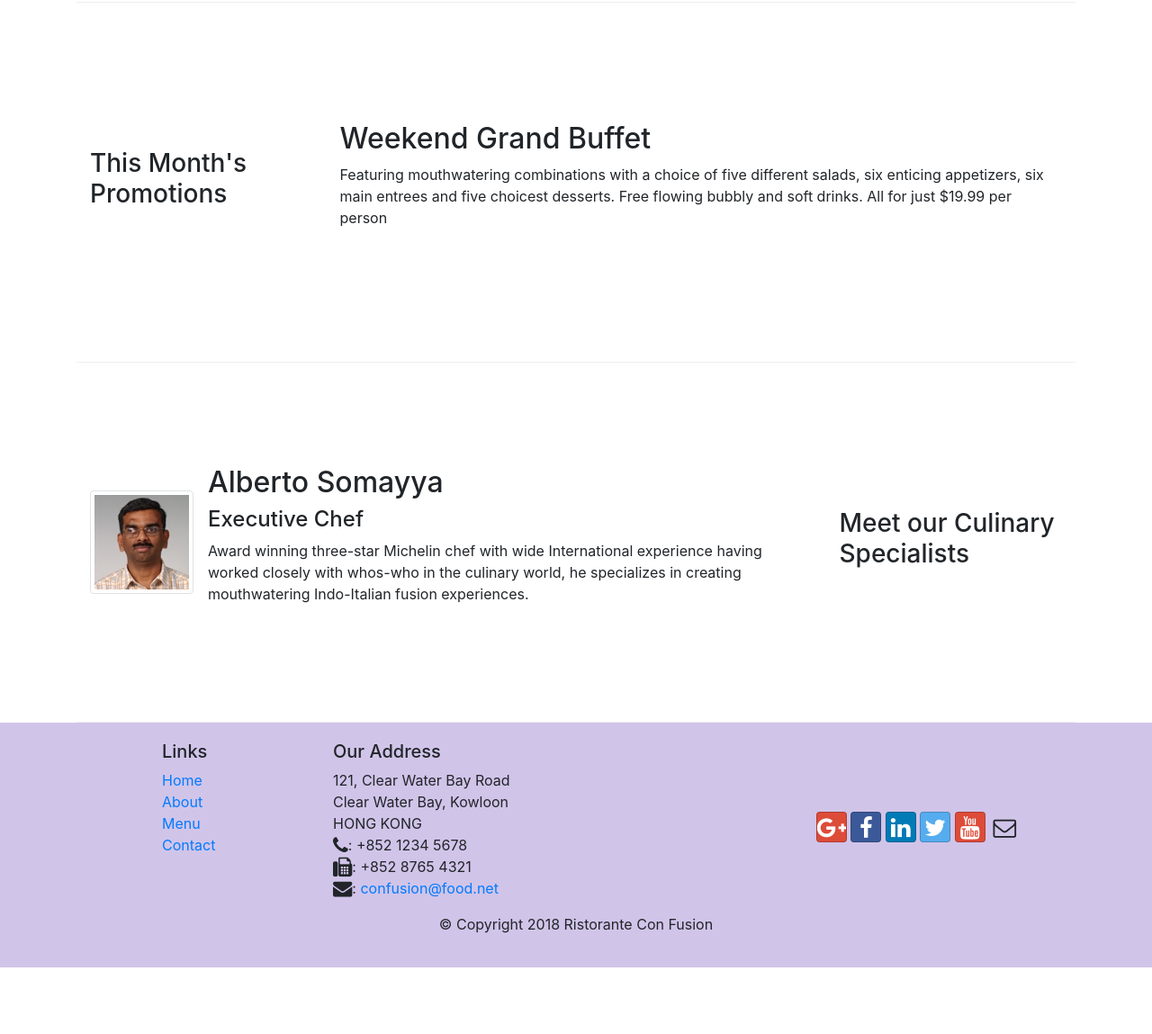
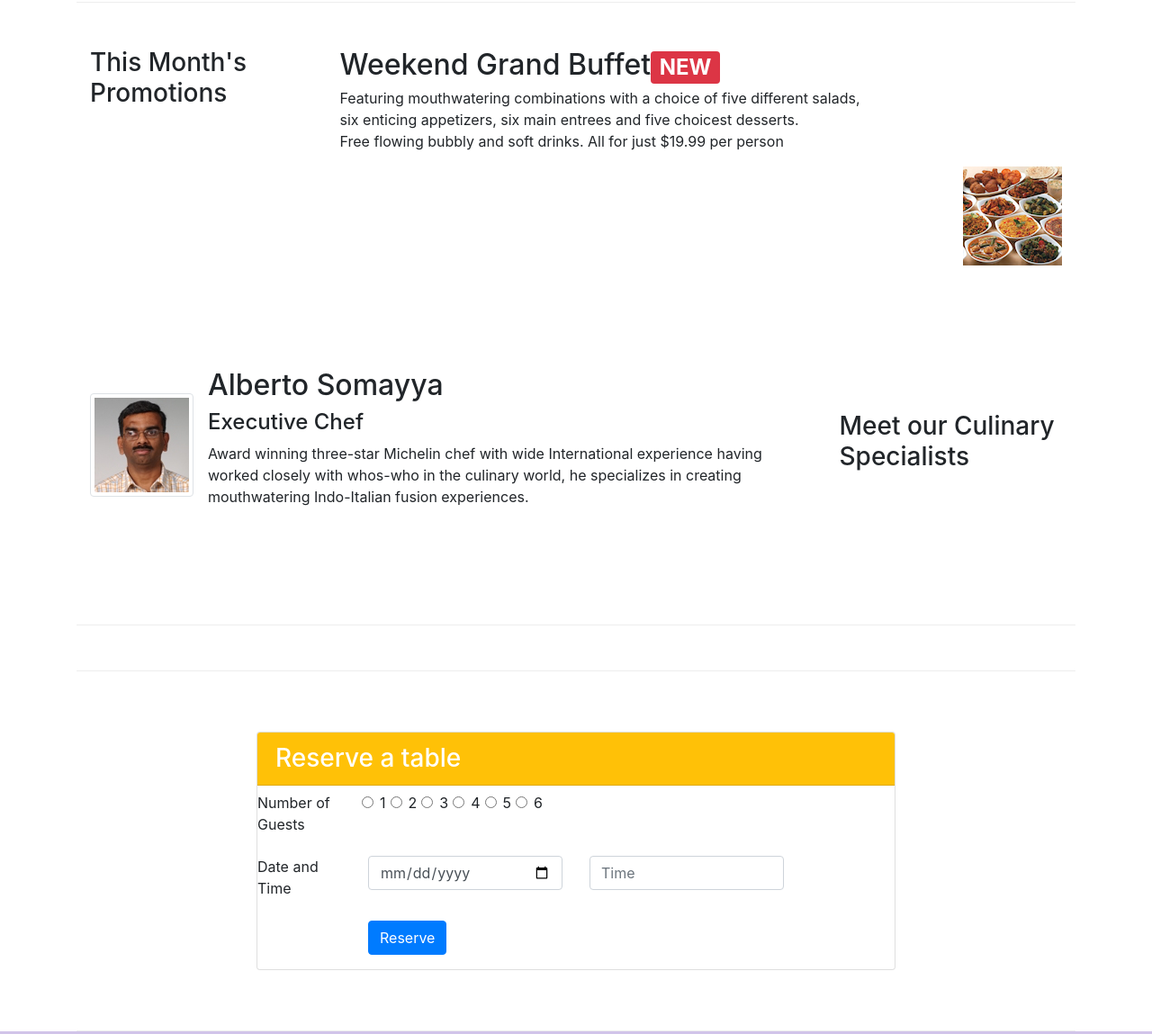
Before and after one commit to DanielK0707/coursera_bootstrap, a website: page conFusion/index.html in a window 1280 px wide. Shown: the part 731-1880 px from the top of the page at 90% size. Before the commit the page ends 1806 px from the top, so only its background shows below. Drawn offline with nearby package versions, Linux system fonts and the light colour scheme.

Commit message:
Assignment 2 (A bit fucked up)

```diff
--- a/conFusion/index.html
+++ b/conFusion/index.html
@@ -39,8 +39,9 @@
                     <h1>Ristorante con Fusion</h1>
                     <p>We take inspiration from the World's best cuisines, and create a unique fusion experience. Our lipsmacking creations will tickle your culinary senses!</p>
                 </div>
-                <div class="col-12 col-sm align-self-center">
+                <div class="col col-sm align-self-center" style="text-align: center;">
                     <img src="img/logo.png" class="img-fluid">
+                    <a class="btn btn-warning" href="#reservationForm" role="button">Reserve Table</a>
                 </div>
             </div>
         </div>
@@ -48,31 +49,33 @@
 
     <div class="container">
         <div class="row row-content align-items-center">
-            <div class="col-12 col-sm-4 order-sm-last col-md-3">
+            <div class="col-sm-4 col-md-3 flex-last">
                 <h3>Our Lipsmacking Culinary Creations</h3>
             </div>
-            <div class="col col-sm order-sm-first col-md">
+            <div class="col-sm col-md flex-first">
                 <div class="media">
                     <img class="d-flex mr-3 img-thumbnail align-self-center"
                     src="img/uthappizza.png" alt="uthappizza">
                     <div class="media-body">
                         <h2 class="mt-0">Uthappizza <span class="badge badge-danger">HOT</span> <span class="badge badge-pill badge-secondary">$4.99</span></h2>
-                        <p>A unique combination of Indian Uthappam (pancake) and Italian pizza, topped with Cerignola olives, ripe vine cherry tomatoes, Vidalia onion, Guntur chillies and Buffalo Paneer.</p>
+                        <p class="d-none d-sm-block">A unique combination of Indian Uthappam (pancake) and Italian pizza, topped with Cerignola olives, ripe vine cherry tomatoes, Vidalia onion, Guntur chillies and Buffalo Paneer.</p>
                     </div>
                 </div>
             </div>
         </div>
-
-
-        <div class="row row-content align-items-center">
-            <div class="col-12 col-sm-4 col-md-3">
+        <div class="row row-content align-self-center">
+            <div class="col-sm-4 col-md-3">
                 <h3>This Month's Promotions</h3>
             </div>
-            <div class="col col-sm col-md">
-                <h2>Weekend Grand Buffet</h2>
-                <p>Featuring mouthwatering combinations with a choice of five different salads, six enticing appetizers, six main entrees and five choicest desserts. Free flowing bubbly and soft drinks. All for just $19.99 per person </p>
+            <div class="col-sm col-md flex-first">
+                <div class="media">
+                    <div class="media-body">
+                        <h2 class="mt-0 mb-1">Weekend Grand Buffet<span class="badge badge-danger">NEW</span></h2>
+                        <p class="d-none d-sm-block">Featuring mouthwatering combinations with a choice of five different salads, </br> six enticing appetizers, six main entrees and five choicest desserts. </br> Free flowing bubbly and soft drinks. All for just $19.99 per person </p>
+                        <img class="d-flex ml-3 align-items-center pull-right" src="img/buffet.png" alt="buffet">
+                    </div>
+                </div>
             </div>
-        </div>
 
         <div class="row row-content align-items-center">
             <div class="col-12 col-sm-4 order-sm-last col-md-3">
@@ -85,13 +88,70 @@
                     <div class="media-body">
                         <h2 class="mt-0">Alberto Somayya</h2>
                         <h4>Executive Chef</h4>
-                        <p>Award winning three-star Michelin chef with wide International experience having worked closely with whos-who in the culinary world, he specializes in creating mouthwatering Indo-Italian fusion experiences. </p>
+                        <p class="d-none d-sm-block">Award winning three-star Michelin chef with wide International experience having worked closely with whos-who in the culinary world, he specializes in creating mouthwatering Indo-Italian fusion experiences. </p>
                     </div>
                 </div>
             </div>
         </div>
     </div>
-
+    <div id="reservationForm" class="row row-content align-items-center" >
+        <div class="col-12 offset-0 col-md-8 offset-md-2">
+            <div class="card">
+            <h3 class="card-header bg-warning text-white">Reserve a table</h3>
+                <div class="card-block">
+                    <form>
+                        <div class="form-group row">
+                            <label for="firstname" class="col-md-2 col-form-label">Number of Guests</label>
+                            <div class="col-md-10">
+                                <div class="btn-group" data-toggle="buttons">
+                                    <label class="btn">
+                                        <input class="form-check-input" type="radio" name="inlineRadioOptions" id="inlineRadio1" value="option1">
+                                        <label class="form-check-label" for="inlineRadio1">1</label>
+                                    </label>
+                                    <label class="btn">
+                                        <input class="form-check-input" type="radio" name="inlineRadioOptions" id="inlineRadio1" value="option1">
+                                        <label class="form-check-label" for="inlineRadio1">2</label>
+                                    </label>
+                                    <label class="btn">
+                                        <input class="form-check-input" type="radio" name="inlineRadioOptions" id="inlineRadio1" value="option1">
+                                        <label class="form-check-label" for="inlineRadio1">3</label>
+                                    </label>
+                                    <label class="btn">
+                                        <input class="form-check-input" type="radio" name="inlineRadioOptions" id="inlineRadio1" value="option1">
+                                        <label class="form-check-label" for="inlineRadio1">4</label>
+                                    </label>
+                                    <label class="btn">
+                                        <input class="form-check-input" type="radio" name="inlineRadioOptions" id="inlineRadio1" value="option1">
+                                        <label class="form-check-label" for="inlineRadio1">5</label>
+                                    </label>
+                                    <label class="btn">
+                                        <input class="form-check-input" type="radio" name="inlineRadioOptions" id="inlineRadio1" value="option1">
+                                        <label class="form-check-label" for="inlineRadio1">6</label>
+                                    </label>
+                                    </div>
+                                </div>
+                            </div>
+                            <div class="form-group row">
+                                <label for="Date and Time" class="col-12 col-sm-2">Date and Time</label>
+                                <div class="col-12 col-sm-4">
+                                    <input type="date" class="form-control" name="dateBooking" placeholder="Date">
+                                  </div>
+                                  <div class="col-12 col-sm-4">
+                                      <div class="input-group"></div>
+                                    <input type="hour" class="form-control" name="hourBooking" placeholder="Time">
+                                  </div>
+                            </div>
+                            <div class="form-group row">
+                                <div class="offset-md-2 col-md-10">
+                                    <button type="submit" class="btn btn-primary">Reserve</button>
+                                </div>
+                            </div>
+                        </div>
+                    </form>
+                </div>
+            </div>
+        </div>
+    </div>
     <footer class="footer">
         <div class="container">
             <div class="row ">
```
